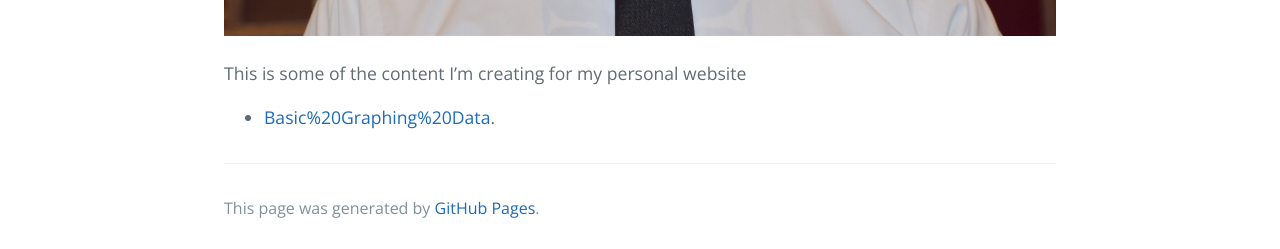
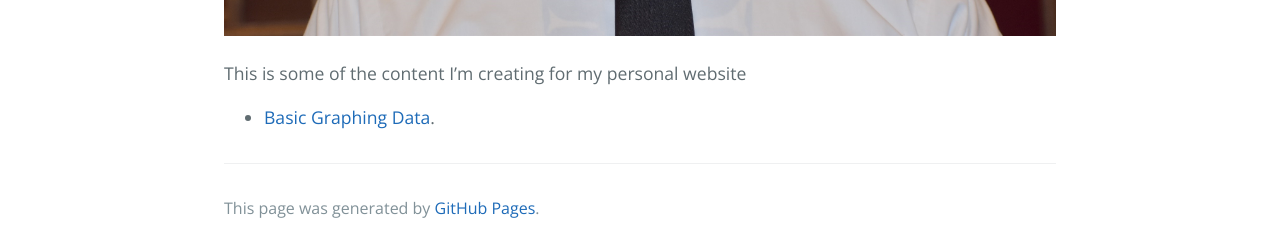
Before and after one commit to EnGinear87/EnGinear87.github.io, a Jekyll site: the page built from index.md, in a window 1280 px wide. Shown: the part 867-1116 px from the top of the page. Built offline with Jekyll 4.4.1, drawn with Linux system fonts in a browser that asks for light colours; our own code applies the rules of GitHub Pages for plain Markdown files.

Commit message:
Update index.md

```diff
--- a/index.md
+++ b/index.md
@@ -6,4 +6,4 @@ description: This is my first testing done inside of GitHub
 ![My Picture](/Pictures/MelvinWayneAbraham_2020.jpg)
 
 This is some of the content I'm creating for my personal website
-- [Basic%20Graphing%20Data](./Basic%20Graphing%20Data/index.md).
+- [Basic Graphing Data](./Basic Graphing Data/index.md).
```
